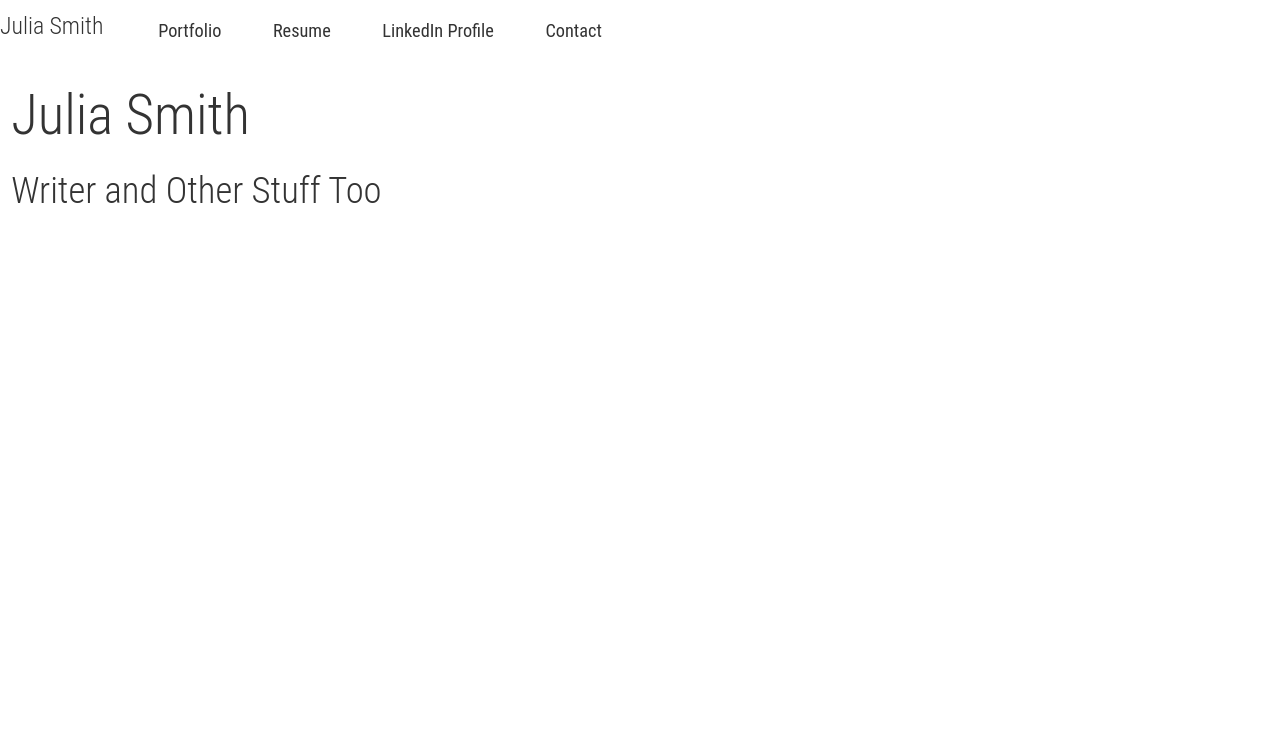
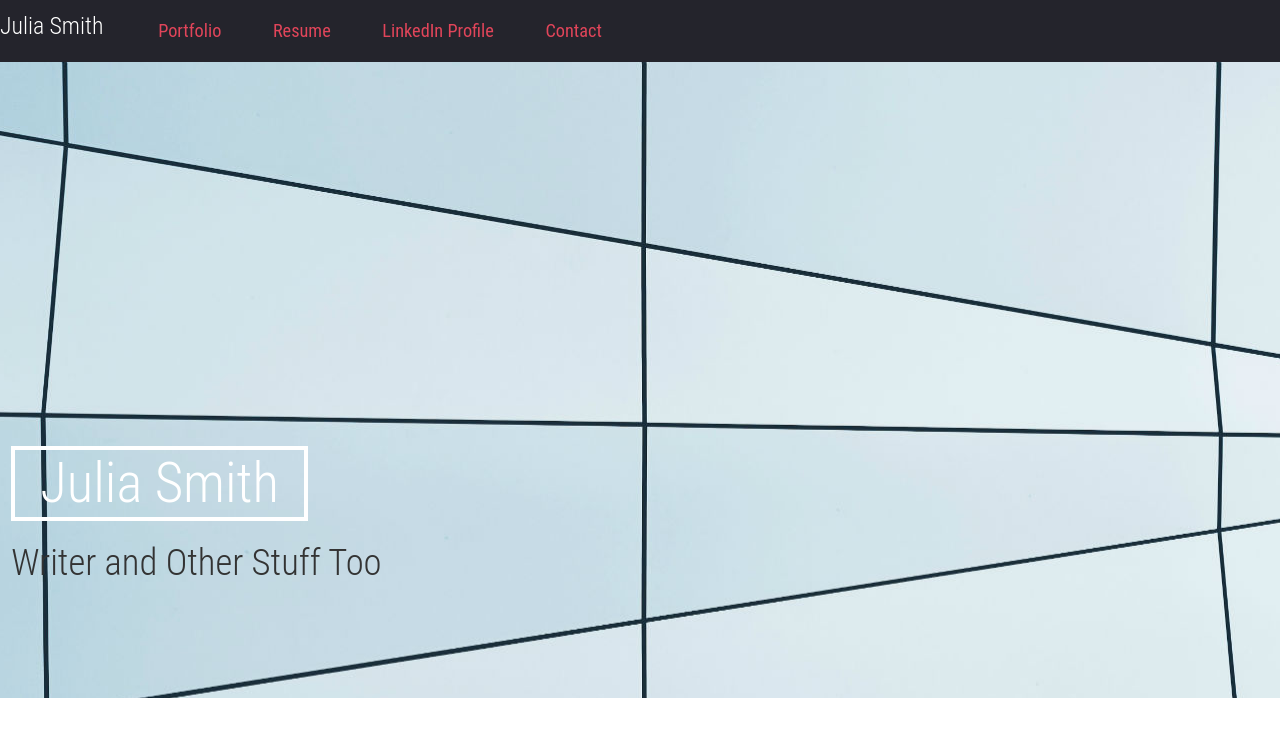
Before and after one commit to michaelpimlott/Julia-Smith-Portfolio, a plain HTML site: page index.html in a window 1280 px wide. Drawn offline with nearby package versions, Linux system fonts and the light colour scheme.

Commit message:
add header

```diff
--- a/css/style.css
+++ b/css/style.css
@@ -80,6 +80,7 @@ img {
     float: left;
     text-transform: capitalize;
     margin: .24em 0;
+    color:white;
 }
 
 #nav ul {
@@ -96,7 +97,7 @@ img {
 #nav a {
     display: block;
     font-size: 1.063em;
-    color: #333;
+    color: #E1455A;
     text-decoration: none;
     padding: .975em 1.3em;
 }
@@ -175,6 +176,27 @@ html {
     /*--------------------------------------*/
 }
 
+#container-nav {
+  background: #24242C;
+}
+
+#container-header {
+  background: #24242C url("img/header.jpg") no-repeat top center;
+  padding: 30% 0 8% 0;
+  max-width: 100%;
+}
+
+#container-header h1 {
+  color: white;
+  border: 4px solid white;
+  padding:0 2% 0 2%;
+  display:inline-block;
+  margin:0 auto;
+}
+
+
+
+
 @media screen and (min-width: 45em) {
 
   #nav {
```
Also changed, not shown: css/img/header.jpg (added).
